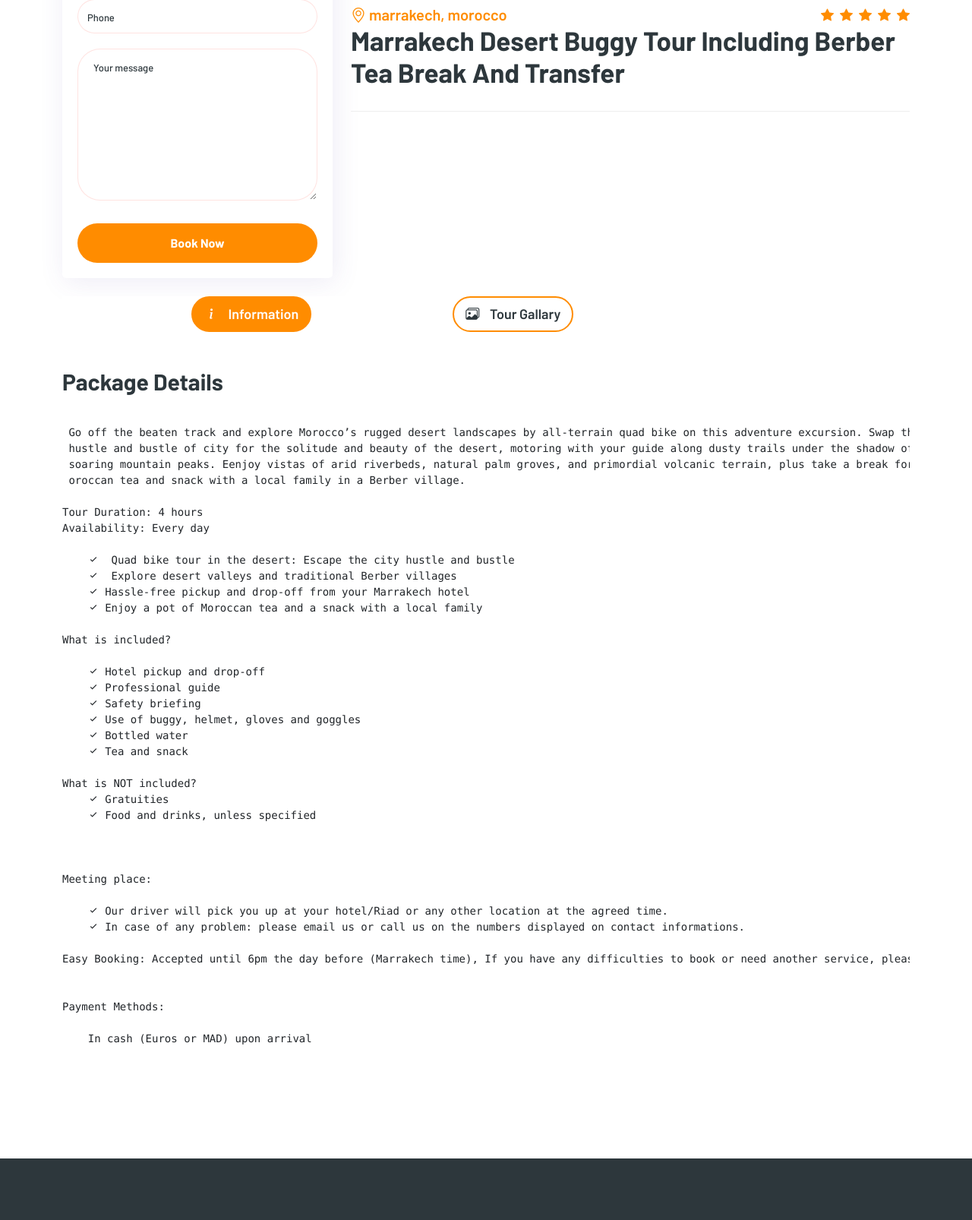
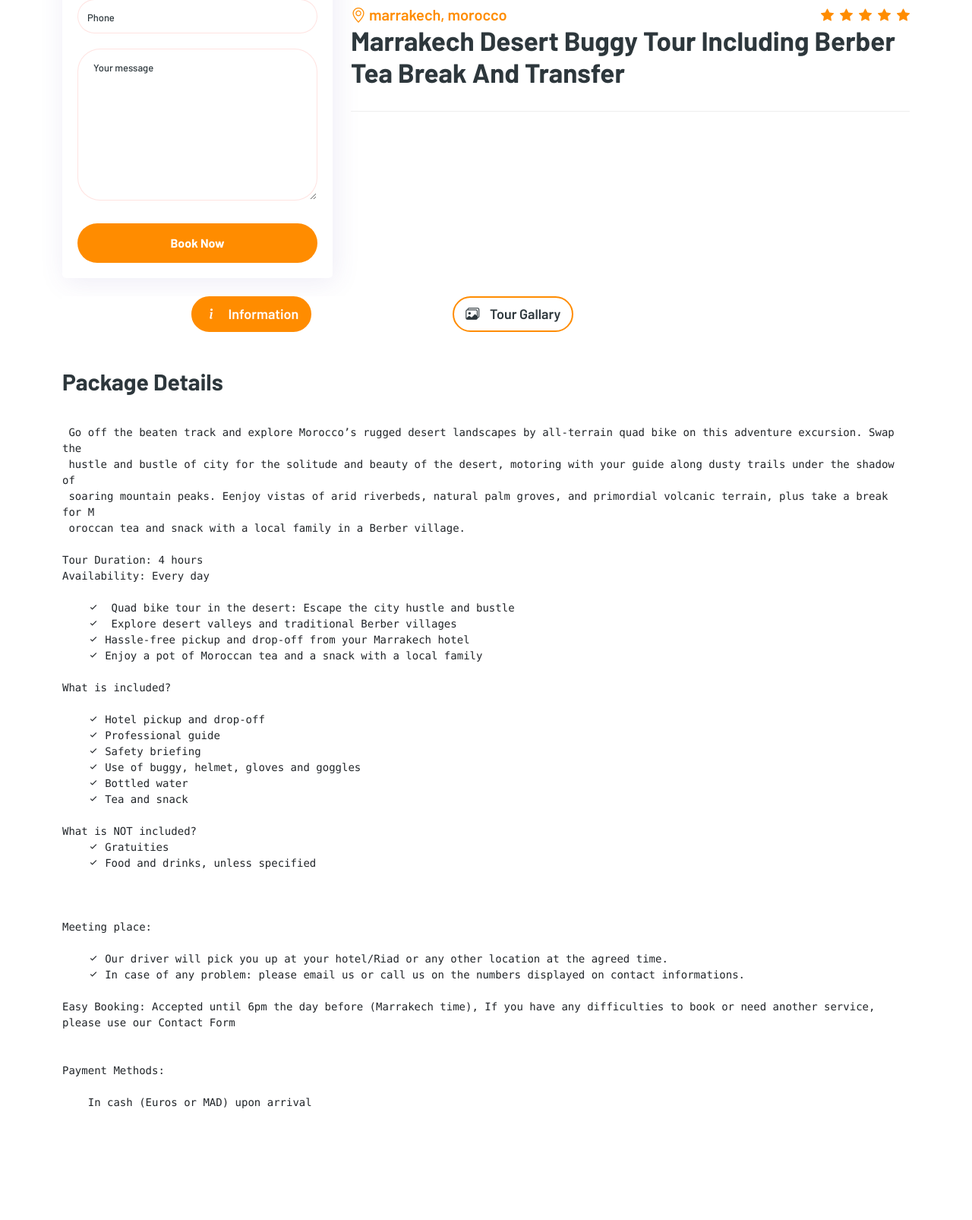
Before and after one commit to amej09/tourxpro, a PHP site: page /english/activity-buggy.php in a window 1280 px wide. Shown: the part 1247-2853 px from the top of the page at 76% size. Run offline with PHP 8.4, Linux system fonts and the light colour scheme; some libraries are stand-ins or nearby versions.

Commit message:
pre modification

```diff
--- a/assets/css/style-maj.css
+++ b/assets/css/style-maj.css
@@ -5,6 +5,7 @@
             margin-left: 170px;}
 
       }
+      pre{white-space:pre-wrap}
 
       @media only screen and (max-width: 500px) {
         .imageininerary{
```
